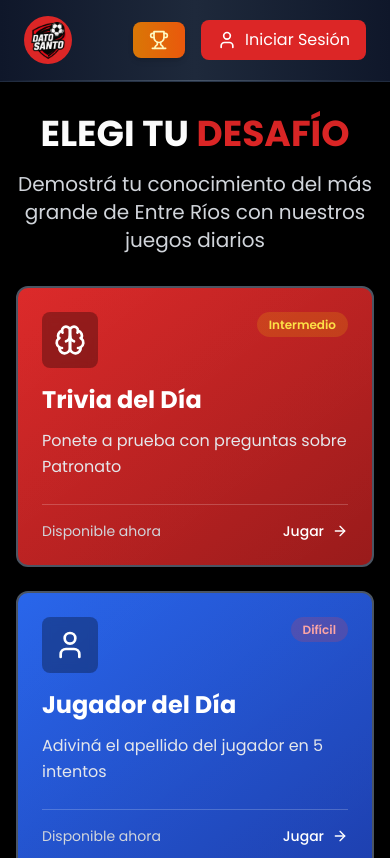
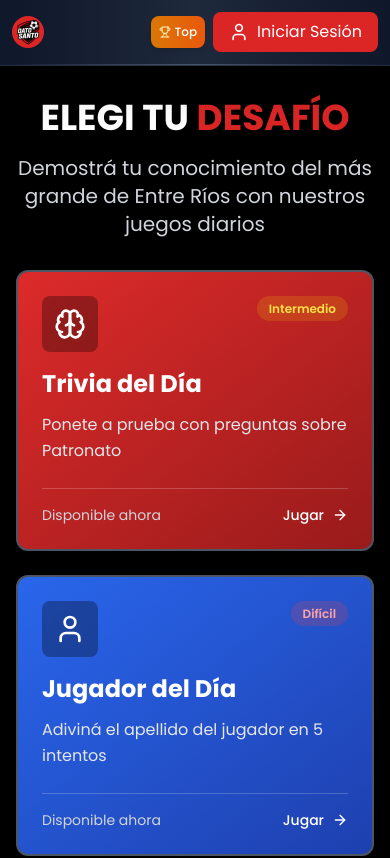
Before and after one commit to JonaCardozoo/DatoSanto, a Next.js app: page / in a window 390 px wide. Shown: the top 858 px of the page. Built offline with nearby package versions, Linux system fonts and the light colour scheme; no server answers.

Commit message:
cambios en el responsive

```diff
--- a/components/GameHeader.tsx
+++ b/components/GameHeader.tsx
@@ -7,33 +7,41 @@ import AuthButton from "./AuthButton"
 export default function GameHeader() {
   return (
     <header className="sticky top-0 z-50 bg-gradient-to-r from-slate-900 via-slate-800 to-slate-900 backdrop-blur-md border-b border-slate-700/50 shadow-2xl">
-  <div className="container mx-auto px-6 py-4">
+      <div className="container mx-auto px-3 sm:px-4 lg:px-6 py-3 sm:py-4">
         <div className="flex items-center justify-between">
           {/* Logo Section */}
-      <Link href="/" className="flex items-center space-x-3 group">
-
-          <div className="w-12 h-12 hover:scale-110 transition-all duration-300 rounded-full bg-gradient-to-r from-red-600 to-red-600 group-hover:from-red-500 group-hover:to-red-500">
-            <img src="/DATOSANTO.png" alt="Logo de tu aplicación" className="w-50 h-50 object-contain" />
+          <Link href="/" className="flex items-center space-x-2 sm:space-x-3 group">
+            <div className="w-8 h-8 sm:w-10 sm:h-10 md:w-12 md:h-12 hover:scale-110 transition-all duration-300 rounded-full bg-gradient-to-r from-red-600 to-red-600 group-hover:from-red-500 group-hover:to-red-500 flex items-center justify-center overflow-hidden">
+              <img
+                src="/DATOSANTO.png"
+                alt="Logo de tu aplicación"
+                className="w-full h-full object-contain"
+              />
             </div>
 
-
-        {/* Si quieres agregar texto del logo, descomenta esto:
-        <div className="hidden md:block">
-          <span className="text-xl font-bold text-white">TuMarca</span>
+            {/* Logo text - visible on larger screens */}
+            <div className="hidden sm:block">
+              <span className="text-sm sm:text-base md:text-lg font-bold text-white">
+                DatoSanto
+              </span>
             </div>
-        */}
           </Link>
 
           {/* Navigation Section */}
-      <div className="flex items-center space-x-4">
+          <div className="flex items-center space-x-2 sm:space-x-3 md:space-x-4">
+            {/* Rankings Button */}
             <Link
               href="/rankings"
-          className="flex items-center space-x-2 px-4 py-2 bg-gradient-to-r from-amber-600 to-orange-600 hover:from-amber-500 hover:to-orange-500 rounded-lg transition-all duration-300 shadow-md hover:shadow-lg hover:scale-105 group"
+              className="flex items-center space-x-1 sm:space-x-2 px-2 sm:px-3 md:px-4 py-2 bg-gradient-to-r from-amber-600 to-orange-600 hover:from-amber-500 hover:to-orange-500 rounded-lg transition-all duration-300 shadow-md hover:shadow-lg hover:scale-105 group"
             >
-          <Trophy className="w-5 h-5 text-yellow-100 group-hover:text-white transition-colors" />
-          <span className="hidden md:inline text-white font-medium">Rankings</span>
+              <Trophy className="w-3 h-3 sm:w-4 sm:h-4 text-yellow-100 group-hover:text-white transition-colors flex-shrink-0" />
+              <span className="text-white font-medium text-xs sm:text-sm md:text-base">
+                <span className="hidden sm:inline">Rankings</span>
+                <span className="sm:hidden">Top</span>
+              </span>
             </Link>
 
+            {/* Auth Button */}
             <div className="relative">
               <AuthButton />
             </div>
@@ -41,7 +49,7 @@ export default function GameHeader() {
         </div>
       </div>
 
-  {/* Opcional: línea decorativa inferior */}
+      {/* Línea decorativa inferior */}
       <div className="h-px bg-gradient-to-r from-transparent via-slate-600 to-transparent"></div>
     </header>
   )
```
Lines whose indentation alone changed are shown as unchanged.
